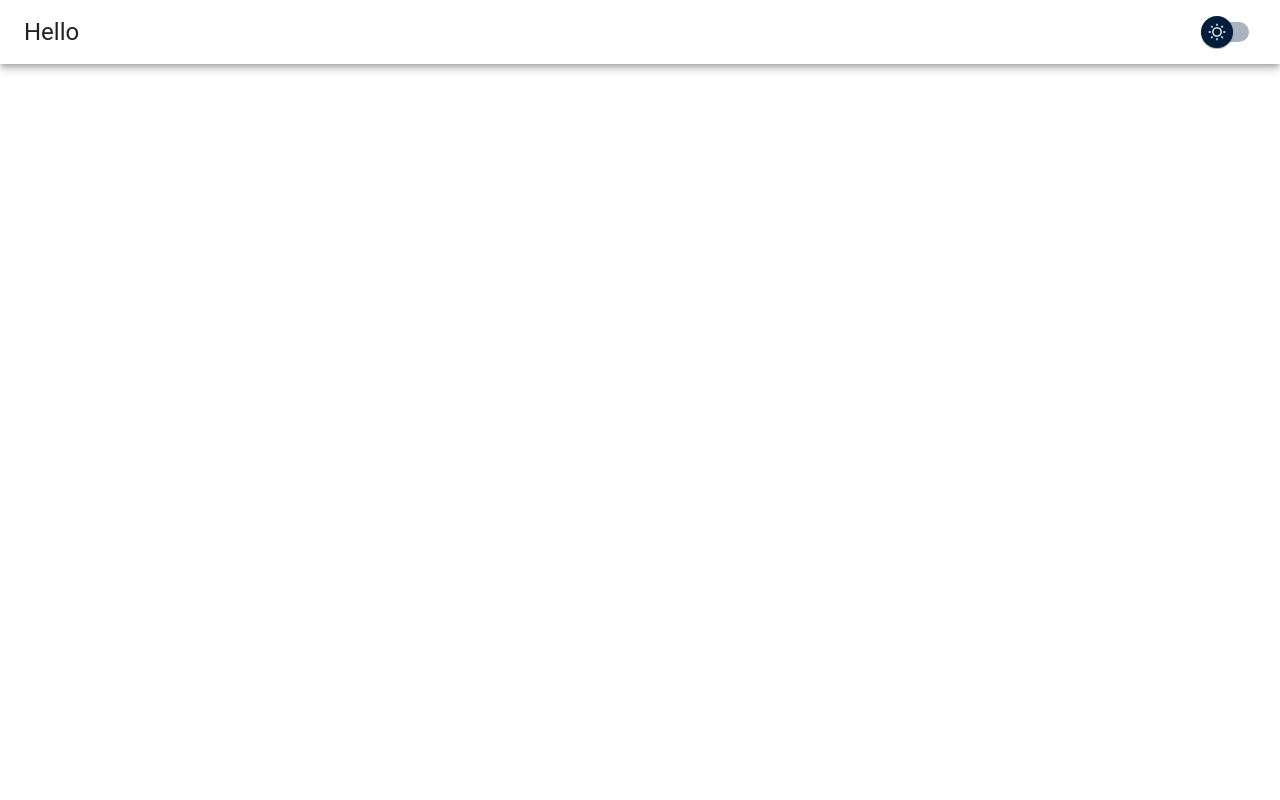
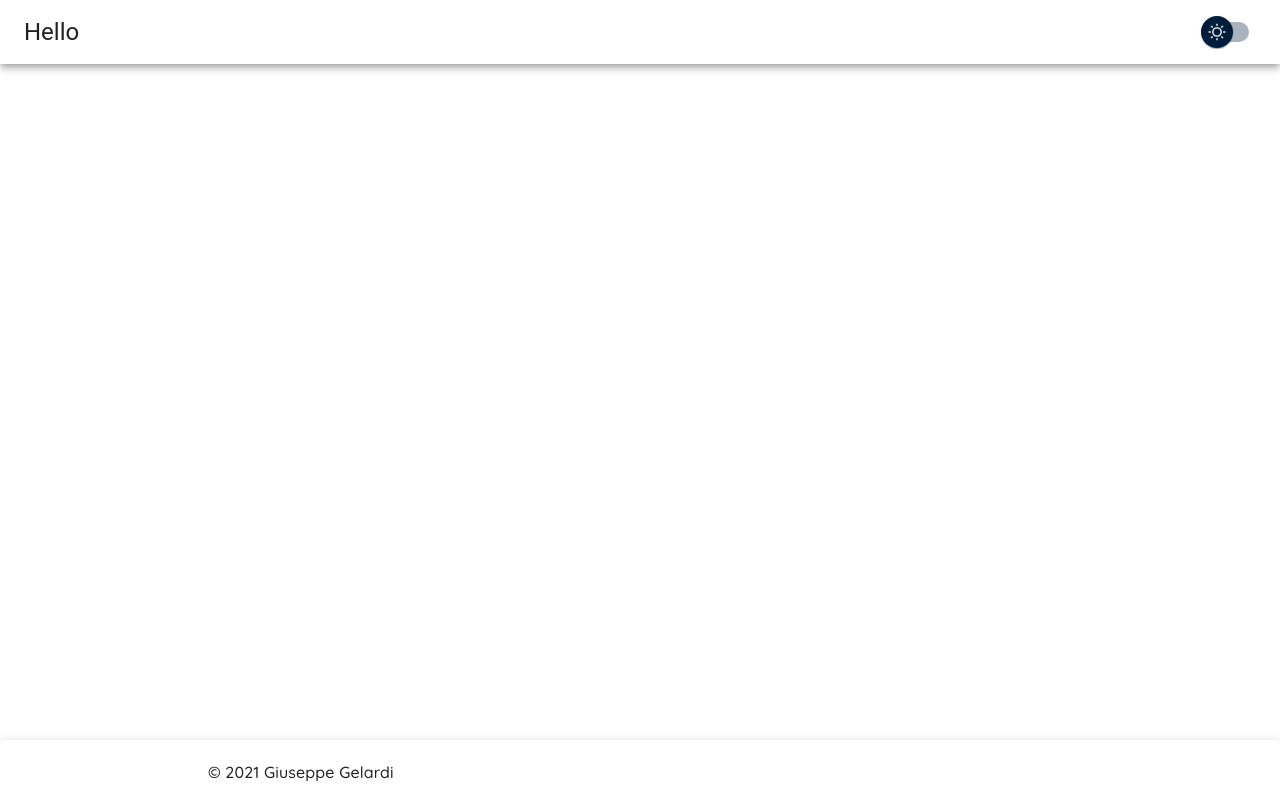
Before and after one commit to giuseppe-g-gelardi/keeb-portfolio, a React (Create React App) app: page / in a window 1280 px wide. Before the commit this address had no page. Built offline with nearby package versions, Linux system fonts and the light colour scheme.

Commit message:
add footer

```diff
--- a/src/App.jsx
+++ b/src/App.jsx
@@ -7,6 +7,7 @@ import { CssBaseline } from '@mui/material'
 import MainAppBar from './components/MainAppbar'
 import { lightTheme, darkTheme } from './components/Theme'
 import Home from './pages/Home'
+import Footer from './components/Footer'
 
 export default function App() {
 
@@ -23,6 +24,7 @@ export default function App() {
             <Routes>
               <Route path='/keeb-portfolio' element={<Home />} />
             </Routes>
+            <Footer />
         </Paper>
       </ThemeProvider>
     </StylesProvider>
--- /dev/null
+++ b/src/components/Footer.jsx
@@ -0,0 +1,18 @@
+import React from 'react'
+import { AppBar, Container, Toolbar, Typography } from '@material-ui/core'
+import './styles/Footer.css'
+
+export default function Footer() {
+  return (
+
+      <AppBar className='footer' position="static" color="transparent">
+        <Container className='container' maxWidth="md">
+          <Toolbar>
+            <Typography variant="body1" color="inherit">
+              &copy; 2021 Giuseppe Gelardi
+            </Typography>
+          </Toolbar>
+        </Container>
+      </AppBar>
+  )
+}
--- /dev/null
+++ b/src/components/styles/Footer.css
@@ -0,0 +1,10 @@
+/* body {
+  margin-bottom: 60px; /* Margin bottom by footer height */
+/* } */
+.footer {
+  position: fixed;
+  bottom: 0;
+  width: 100%;
+  height: 60px; /* Set the fixed height of the footer here */
+  line-height: 60px; /* Vertically center the text there */
+}
```
